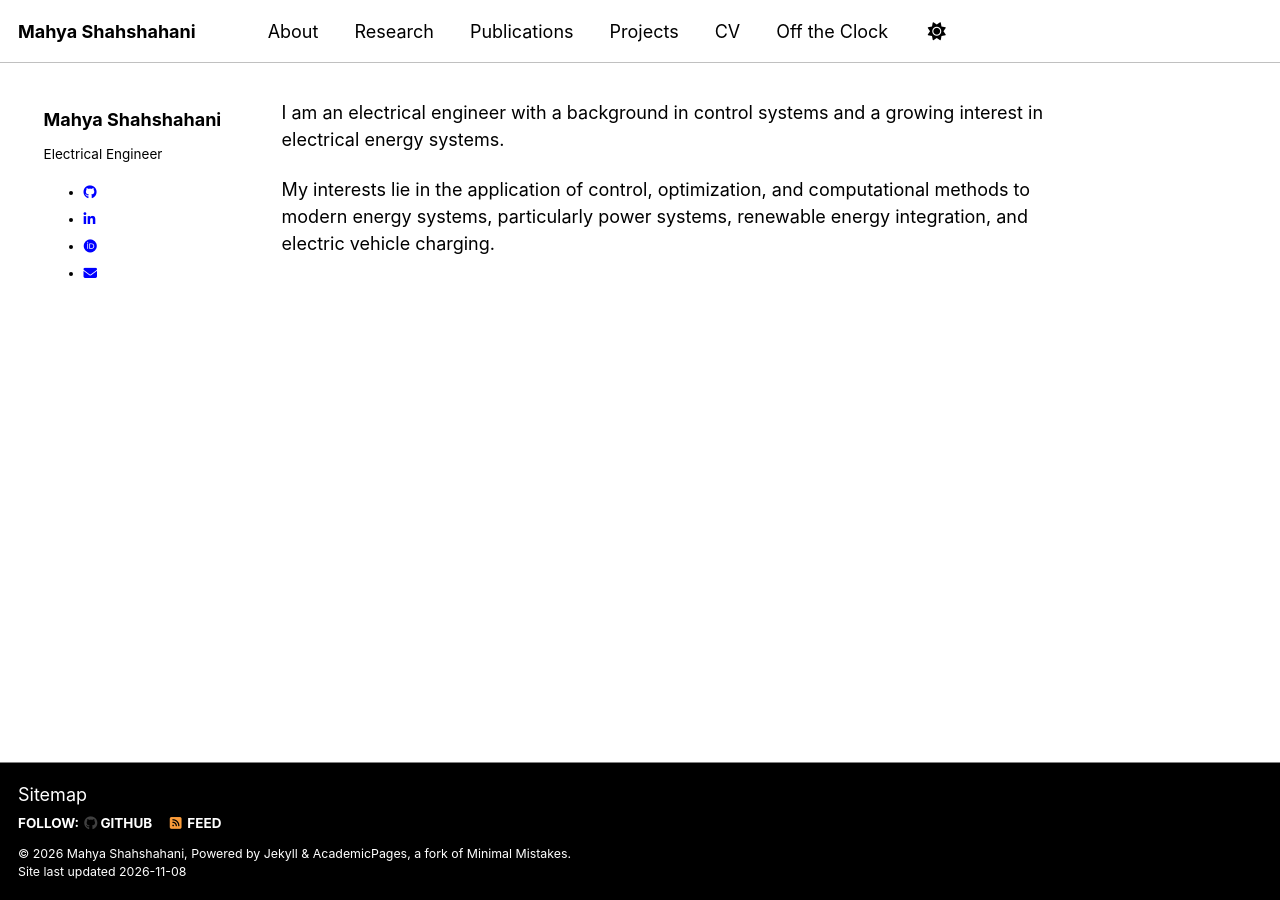
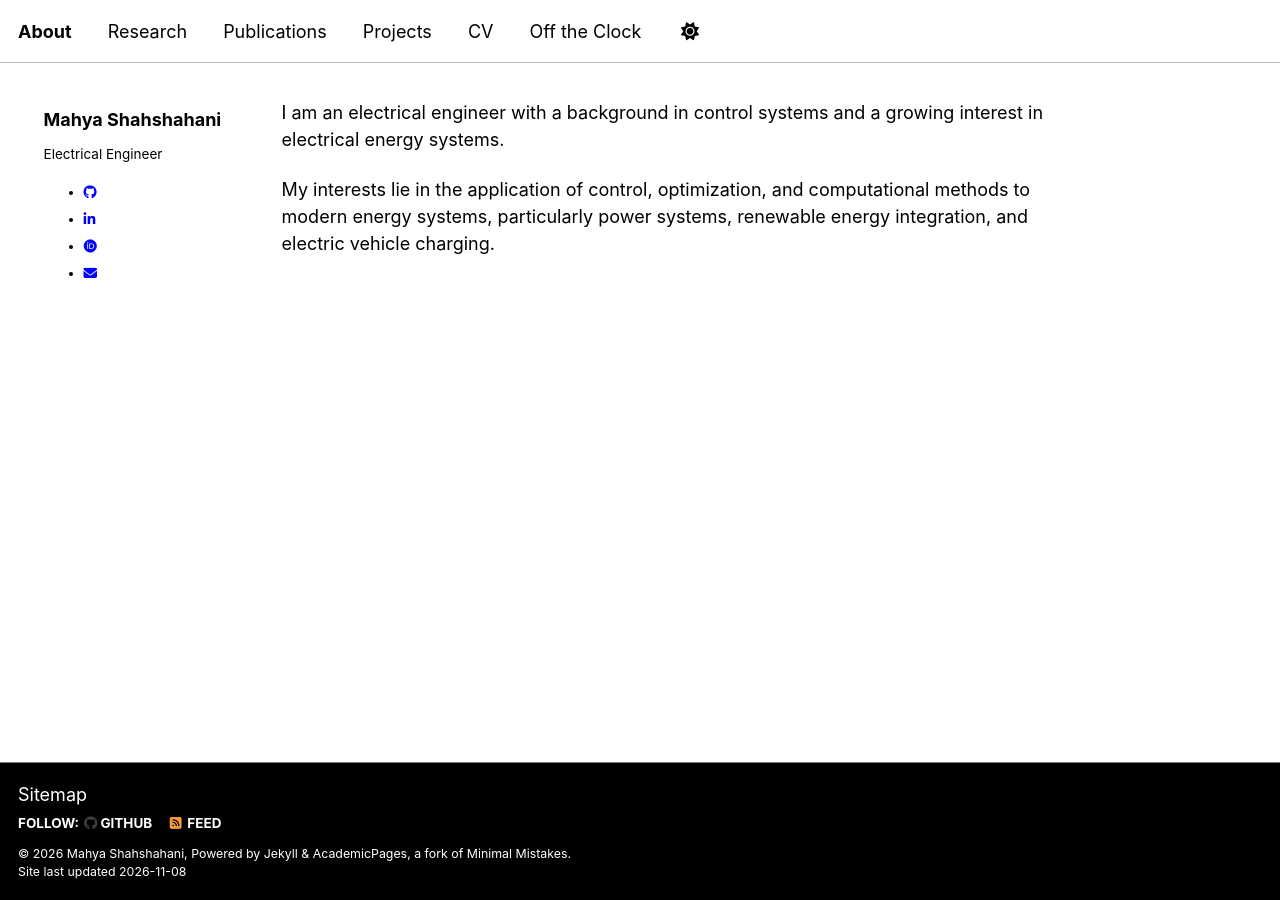
Before and after one commit to mahya-sh/mahya-sh.github.io, a Jekyll site: the page built from _pages/about.md, in a window 1280 px wide. Built offline with Jekyll 4.4.1, drawn with Linux system fonts in a browser that asks for light colours; some web fonts are replaced; a script bundle is joined from its source files by our own code; library files that are not in the unit come from our copies.

Commit message:
Fix formatting in masthead.html navigation links

```diff
--- a/_includes/masthead.html
+++ b/_includes/masthead.html
@@ -6,7 +6,7 @@
       <nav id="site-nav" class="greedy-nav">
         <button><span class="navicon"></span></button>
         <ul class="visible-links">
-          <li class="masthead__menu-item masthead__menu-item--lg persist"><a href="{{ base_path }}/">{{ site.title }}</a></li>
+
           {% for link in site.data.navigation.main %}
             {% if link.url contains 'http' %}
               {% assign domain = '' %}
```
